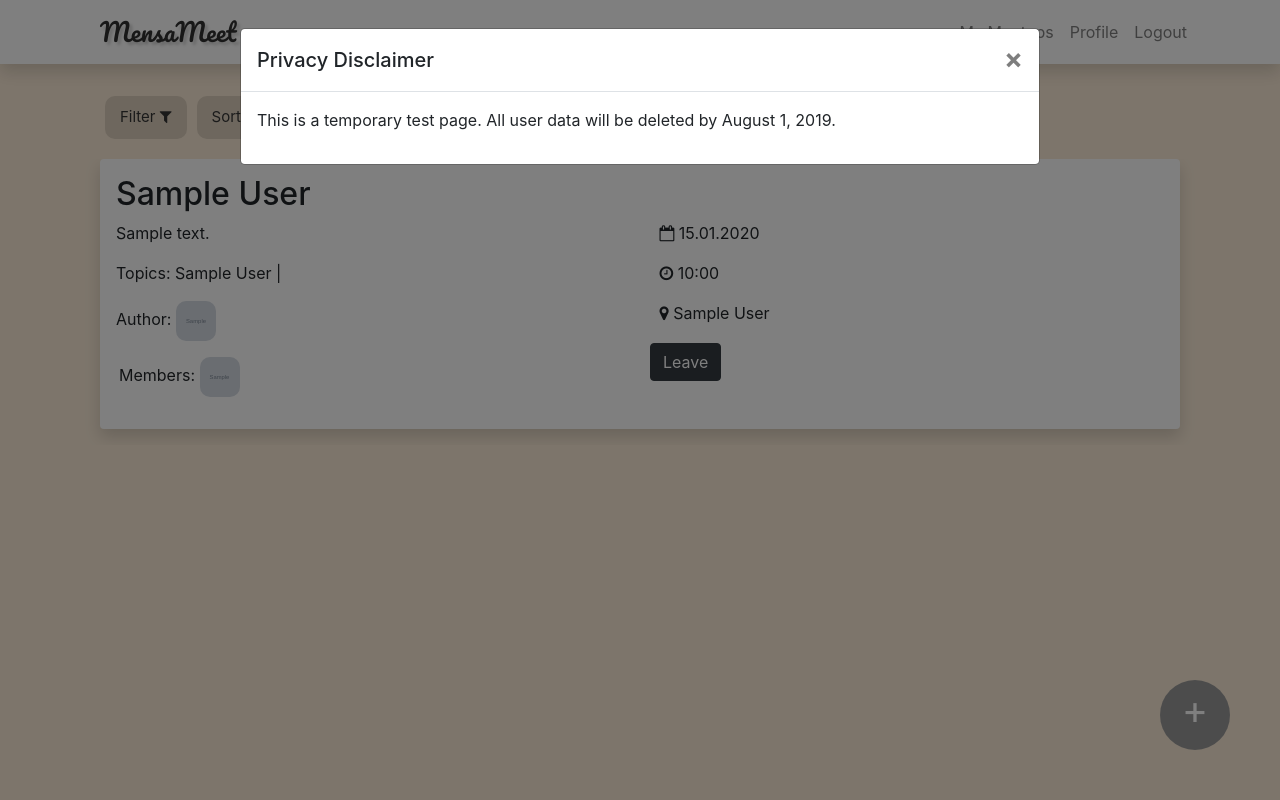
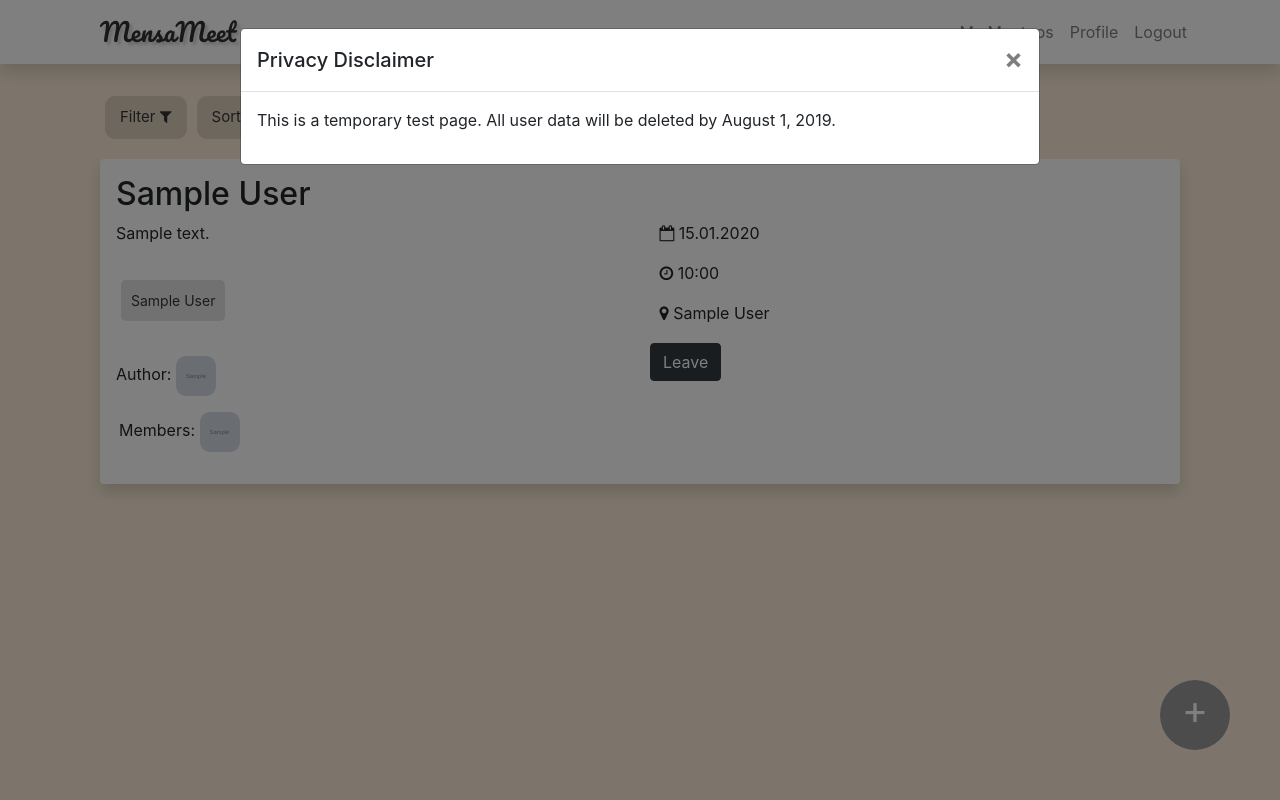
Before and after one commit to liminm/MensaMeet, a Django app: page / in a window 1280 px wide. Run offline with Django 3.2, Linux system fonts and the light colour scheme; a user stored in the database is signed in; tables that the repository leaves empty hold one stand-in row (values such as "Sample post"); grey boxes marked "Sample" are stand-in pictures; some libraries are stand-ins or nearby versions.

Commit message:
main page topics redesign

```diff
--- a/mensameet/static/mensameet/main.css
+++ b/mensameet/static/mensameet/main.css
@@ -259,6 +259,24 @@ main {
     font-size: 14px;
 }
 
+.meetup-topics {
+    text-align:left;
+    margin: 30px auto 30px auto;
+
+}
+
+.meetup-topic {
+	margin: 5px;
+	border-radius: 5px;
+	background-color: #e3e3e3;
+	color: #353535;
+	padding: 10px;
+	border: none;
+	text-align: left;
+	outline: none;
+    font-size: 14px;
+}
+
 .members-row {
     margin-left:3px;
 }
--- a/mensameet/templates/mensameet/home.html
+++ b/mensameet/templates/mensameet/home.html
@@ -141,7 +141,16 @@
 			 <div class="col-md-6">
 
 				 <p class="about">{{ meetup.about }}</p>
-				 <p class="topics">Topics: {% for topic in meetup.topics.all %} {{ topic }} |{% endfor %}</p>
+
+				 <div class="row justify-content-left meetup-topics text-left"> {% for topic in meetup.topics.all %}
+					 <div class = "meetup-topic text-left">
+						  {{ topic }}
+					 </div>
+					 {% endfor %}
+					</div>
+
+
+
 				 <p class="article-content">
 					 Author: <a href={% url 'profile-detail' meetup.author.profile.id %}><img class="account-img" alt="profile picture" src="{{ meetup.author.profile.image.url }}" title={{ meetup.author.profile.user }}></a>
 
```
